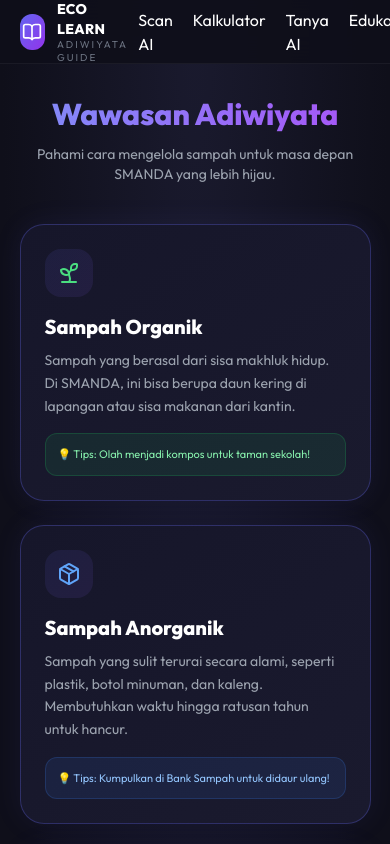
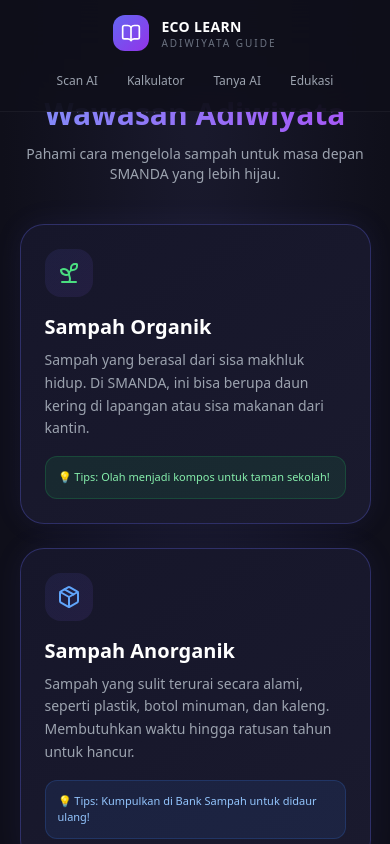
Before and after one commit to aysyah27/SampahNyampah, a plain HTML site: page edukasi.html in a window 390 px wide. Shown: the top 844 px of the page. Drawn offline with nearby package versions, Linux system fonts and the light colour scheme.

Commit message:
Update edukasi.html

```diff
--- a/edukasi.html
+++ b/edukasi.html
@@ -8,11 +8,49 @@
     <script src="https://cdn.jsdelivr.net/npm/lucide@0.263.0/dist/umd/lucide.min.js"></script>
     <link href="https://fonts.googleapis.com/css2?family=Outfit:wght@300;400;600;800&display=swap" rel="stylesheet">
     <style>
+        <style>
         * { font-family: 'Outfit', sans-serif; }
         body { background: #0f0f1a; color: white; scroll-behavior: smooth; }
         .glow-border { border: 1px solid rgba(99, 102, 241, 0.3); box-shadow: 0 0 30px rgba(99, 102, 241, 0.08); }
         .card-gradient { background: linear-gradient(145deg, #16162a, #1a1a2e); }
         .icon-box { background: linear-gradient(135deg, rgba(99, 102, 241, 0.1), rgba(139, 92, 246, 0.1)); }
+
+        /* --- CSS Navbar Gelembung --- */
+        .nav-link {
+            text-decoration: none;
+            color: #9ca3af; /* Warna text-gray-400 */
+            font-size: 0.85rem;
+            font-weight: 500;
+            padding: 8px 16px;
+            border-radius: 12px;
+            transition: all 0.4s cubic-bezier(0.23, 1, 0.32, 1);
+            position: relative;
+        }
+
+        .nav-link:hover {
+            color: #fff;
+            background: rgba(99, 102, 241, 0.2);
+            box-shadow: 0 4px 15px rgba(99, 102, 241, 0.2);
+        }
+
+        /* Responsive Mobile */
+        @media (max-width: 768px) {
+            nav {
+                height: auto !important;
+                flex-direction: column;
+                padding: 15px 0 !important;
+                gap: 15px;
+            }
+            .nav-menu-container {
+                gap: 5px !important;
+                flex-wrap: wrap;
+                justify-content: center;
+            }
+            .nav-link {
+                padding: 6px 12px;
+                font-size: 0.75rem;
+            }
+        }
     </style>
 </head>
 <body class="h-full">
@@ -28,7 +66,7 @@
                     <span class="text-[10px] text-gray-500 uppercase tracking-[2px]">Adiwiyata Guide</span>
                 </div>
             </div>
-            <div class="flex gap-5">
+            <div class="flex gap-5 nav-menu-container">
                 <a href="index.html" class="nav-link">Scan AI</a>
                 <a href="carbon.html" class="nav-link">Kalkulator</a>
                 <a href="chat.html" class="nav-link">Tanya AI</a>
```
